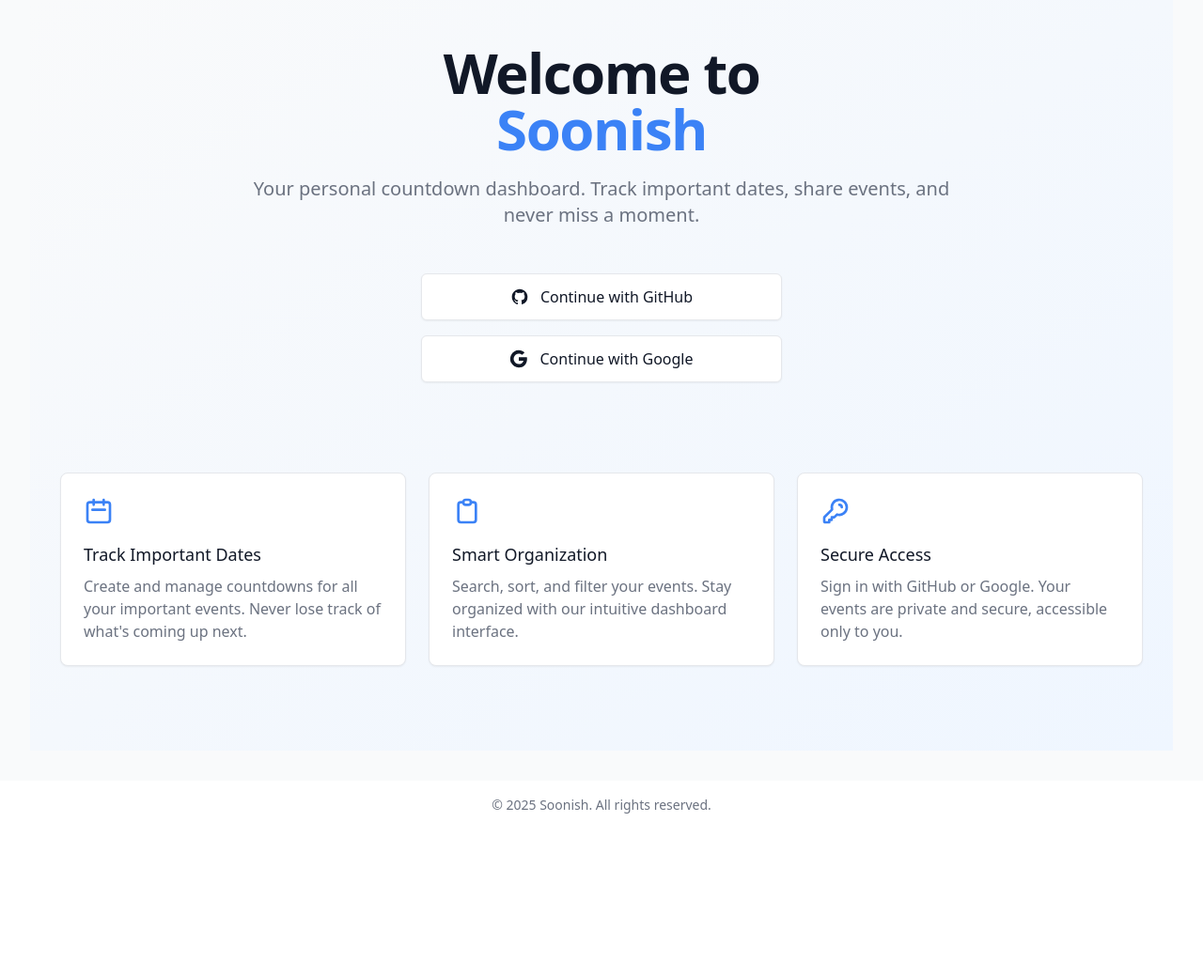
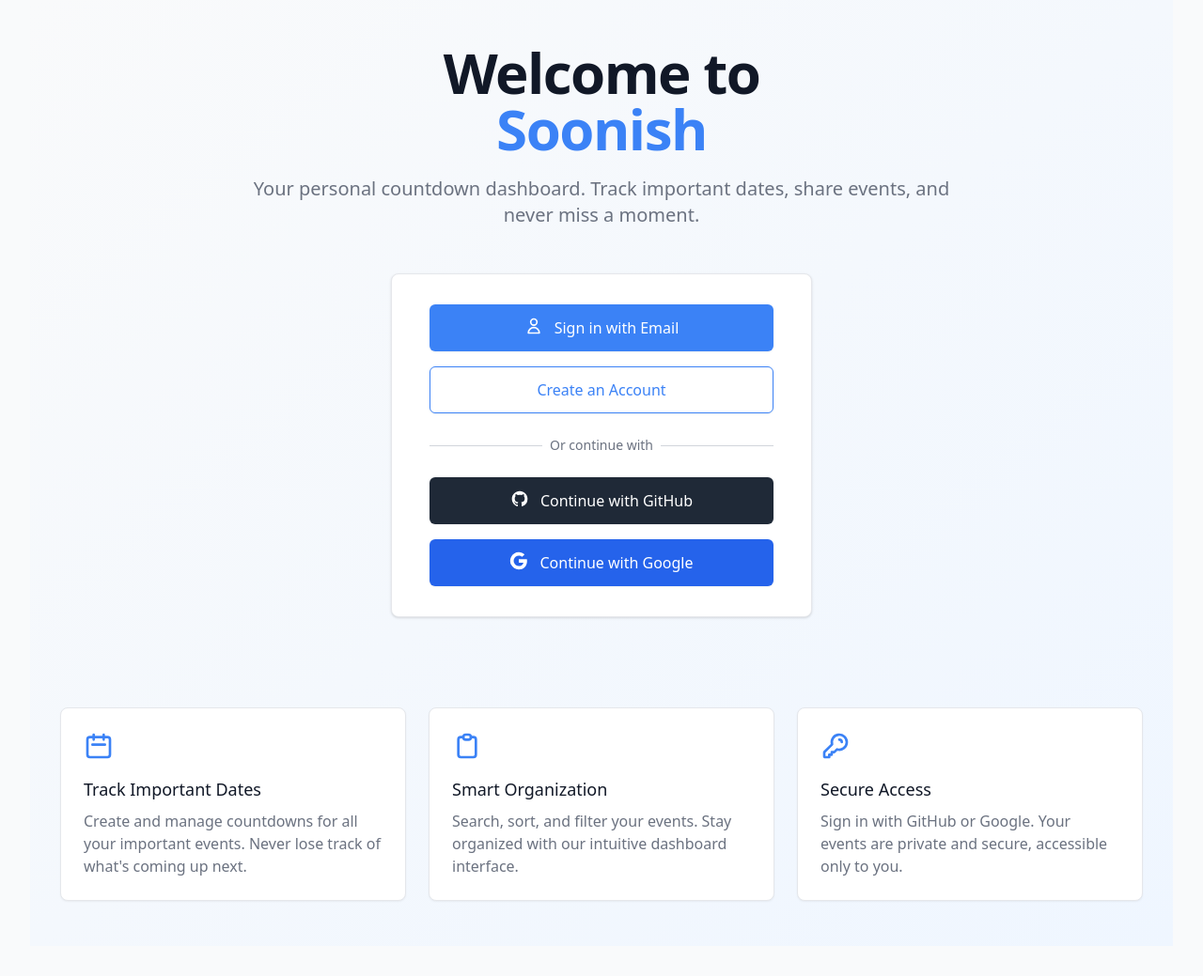
Before and after one commit to pypeaday/soonish, a FastAPI app: page / in a window 1280 px wide. Shown: the part 97-1137 px from the top of the page at 94% size. Before the commit the page ends 963 px from the top, so only its background shows below. Run offline with FastAPI, Linux system fonts and the light colour scheme; some libraries are stand-ins or nearby versions.

Commit message:
update landing page

```diff
--- a/soonish/templates/landing.html
+++ b/soonish/templates/landing.html
@@ -13,25 +13,56 @@
                 Your personal countdown dashboard. Track important dates, share events, and never miss a moment.
             </p>
 
-            <!-- Login Buttons -->
-            <div class="mt-12 flex flex-col items-center justify-center space-y-4 max-w-sm mx-auto">
+            <!-- Authentication Section -->
+            <div class="mt-12 sm:mx-auto sm:w-full sm:max-w-md">
+                <div class="card py-8 px-4 shadow sm:rounded-lg sm:px-10">
+                    <!-- Email Login/Register -->
+                    <div class="space-y-4">
+                        <a href="/auth/login"
+                           class="w-full flex justify-center py-3 px-4 border border-transparent rounded-md shadow-sm text-base font-medium text-white bg-primary hover:bg-primary-darker dark:bg-primary-dark dark:hover:bg-primary group hover:scale-[1.02] transform transition-all duration-200">
+                            <svg class="w-5 h-5 mr-3 group-hover:scale-110 transition-transform duration-200" fill="none" stroke="currentColor" viewBox="0 0 24 24">
+                                <path stroke-linecap="round" stroke-linejoin="round" stroke-width="2" d="M16 7a4 4 0 11-8 0 4 4 0 018 0zM12 14a7 7 0 00-7 7h14a7 7 0 00-7-7z" />
+                            </svg>
+                            Sign in with Email
+                        </a>
+                        <a href="/auth/register"
+                           class="w-full flex justify-center py-3 px-4 border border-primary dark:border-primary-dark rounded-md shadow-sm text-base font-medium text-primary dark:text-primary-dark bg-white dark:bg-dark-card hover:bg-gray-50 dark:hover:bg-dark-lighter group hover:scale-[1.02] transform transition-all duration-200">
+                            Create an Account
+                        </a>
+                    </div>
+
+                    <div class="relative my-6">
+                        <div class="absolute inset-0 flex items-center">
+                            <div class="w-full border-t border-gray-300 dark:border-dark-lighter"></div>
+                        </div>
+                        <div class="relative flex justify-center text-sm">
+                            <span class="px-2 bg-white dark:bg-dark-card text-gray-500 dark:text-gray-400">
+                                Or continue with
+                            </span>
+                        </div>
+                    </div>
+
+                    <!-- Social Logins -->
+                    <div class="space-y-4">
                         <a href="/auth/login/github"
-                   class="card w-full flex items-center justify-center px-6 py-3 text-base font-medium rounded-md shadow-sm hover:shadow-lg group hover:scale-[1.02] transform transition-all duration-200 hover:shadow-primary/5 dark:hover:shadow-primary-dark/5">
+                           class="w-full flex justify-center py-3 px-4 border border-transparent rounded-md shadow-sm text-base font-medium text-white bg-gray-800 hover:bg-gray-900 dark:bg-gray-700 dark:hover:bg-gray-800 group hover:scale-[1.02] transform transition-all duration-200">
                             <svg class="w-5 h-5 mr-3 group-hover:scale-110 transition-transform duration-200" fill="currentColor" viewBox="0 0 24 24">
                                 <path fill-rule="evenodd" d="M12 2C6.477 2 2 6.484 2 12.017c0 4.425 2.865 8.18 6.839 9.504.5.092.682-.217.682-.483 0-.237-.008-.868-.013-1.703-2.782.605-3.369-1.343-3.369-1.343-.454-1.158-1.11-1.466-1.11-1.466-.908-.62.069-.608.069-.608 1.003.07 1.531 1.032 1.531 1.032.892 1.53 2.341 1.088 2.91.832.092-.647.35-1.088.636-1.338-2.22-.253-4.555-1.113-4.555-4.951 0-1.093.39-1.988 1.029-2.688-.103-.253-.446-1.272.098-2.65 0 0 .84-.27 2.75 1.026A9.564 9.564 0 0112 6.844c.85.004 1.705.115 2.504.337 1.909-1.296 2.747-1.027 2.747-1.027.546 1.379.202 2.398.1 2.651.64.7 1.028 1.595 1.028 2.688 0 3.848-2.339 4.695-4.566 4.943.359.309.678.92.678 1.855 0 1.338-.012 2.419-.012 2.747 0 .268.18.58.688.482A10.019 10.019 0 0022 12.017C22 6.484 17.522 2 12 2z" clip-rule="evenodd" />
                             </svg>
-                    <span class="group-hover:text-primary dark:group-hover:text-primary-dark transition-colors duration-200">Continue with GitHub</span>
+                            Continue with GitHub
                         </a>
                         <a href="/auth/login/google"
-                   class="card w-full flex items-center justify-center px-6 py-3 text-base font-medium rounded-md shadow-sm hover:shadow-lg group hover:scale-[1.02] transform transition-all duration-200 hover:shadow-primary/5 dark:hover:shadow-primary-dark/5">
+                           class="w-full flex justify-center py-3 px-4 border border-transparent rounded-md shadow-sm text-base font-medium text-white bg-blue-600 hover:bg-blue-700 dark:bg-blue-700 dark:hover:bg-blue-800 group hover:scale-[1.02] transform transition-all duration-200">
                             <svg class="w-5 h-5 mr-3 group-hover:scale-110 transition-transform duration-200" viewBox="0 0 24 24">
                                 <path fill="currentColor" d="M22.56 12.25c0-.78-.07-1.53-.2-2.25H12v4.26h5.92c-.26 1.37-1.04 2.53-2.21 3.31v2.77h3.57c2.08-1.92 3.28-4.74 3.28-8.09z" />
                                 <path fill="currentColor" d="M12 23c2.97 0 5.46-.98 7.28-2.66l-3.57-2.77c-.98.66-2.23 1.06-3.71 1.06-2.86 0-5.29-1.93-6.16-4.53H2.18v2.84C3.99 20.53 7.7 23 12 23z" />
                                 <path fill="currentColor" d="M5.84 14.09c-.22-.66-.35-1.36-.35-2.09s.13-1.43.35-2.09V7.07H2.18C1.43 8.55 1 10.22 1 12s.43 3.45 1.18 4.93l2.85-2.22.81-.62z" />
                                 <path fill="currentColor" d="M12 5.38c1.62 0 3.06.56 4.21 1.64l3.15-3.15C17.45 2.09 14.97 1 12 1 7.7 1 3.99 3.47 2.18 7.07l3.66 2.84c.87-2.6 3.3-4.53 6.16-4.53z" />
                             </svg>
-                    <span class="group-hover:text-primary dark:group-hover:text-primary-dark transition-colors duration-200">Continue with Google</span>
+                            Continue with Google
                         </a>
+                    </div>
+                </div>
             </div>
         </div>
 
```
Lines whose indentation alone changed are shown as unchanged.
